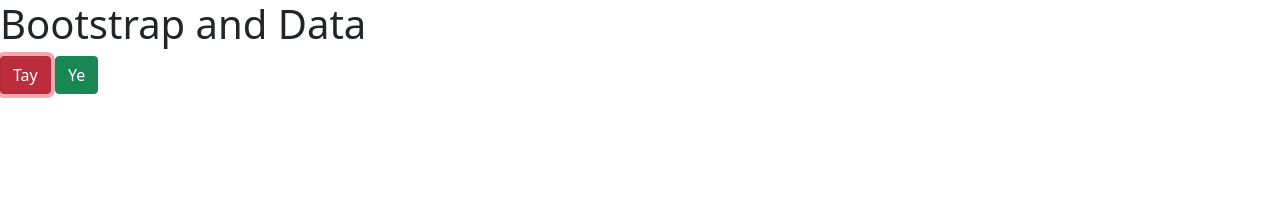
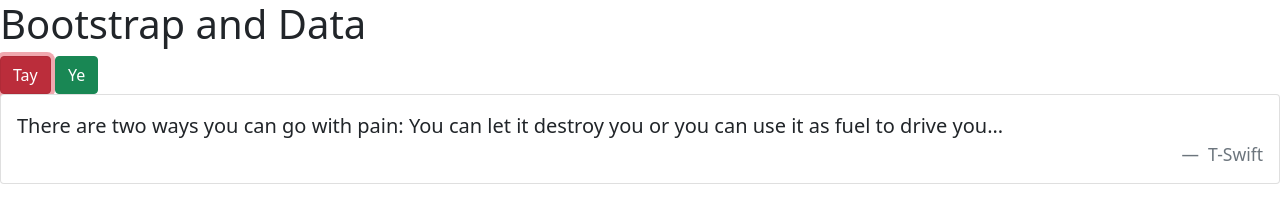
Before and after one commit to matt-gefen/bootstrap-data, a plain HTML site: page index.html in a window 1280 px wide. Both pictures are taken after a click on the button "Tay". Drawn offline with nearby package versions, Linux system fonts and the light colour scheme.

Commit message:
appending quotes

```diff
--- a/js/app.js
+++ b/js/app.js
@@ -55,6 +55,17 @@ function render() {
   })
 }
 
-function appendQuote() {
-  console.log("I run!")
+function appendQuote(quote) {
+  let quoteCard = document.createElement("div")
+  quoteCard.classList.add("card", `${quote.artist.toLowerCase()}`)
+  quoteCard.innerHTML =
+  `<div class="card-body">
+    <blockquote class="blockquote mb-0">
+      <p>${quote.text}</p>
+      <footer class="blockquote-footer text-end artist-name">
+        ${quote.artist}
+      </footer>
+    </blockquote>
+  </div>`
+  cardContainer.appendChild(quoteCard)
 }
```
Also changed, not shown: index.html (+3 -1 lines).
